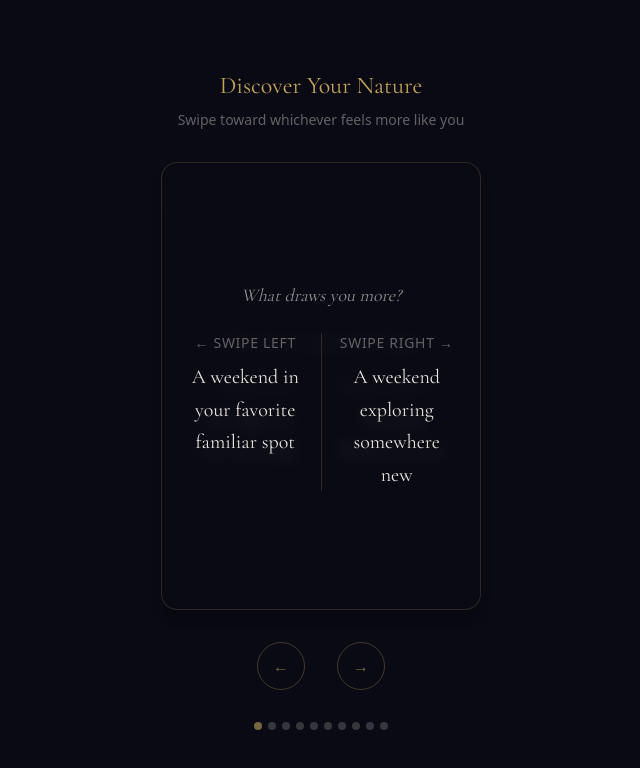
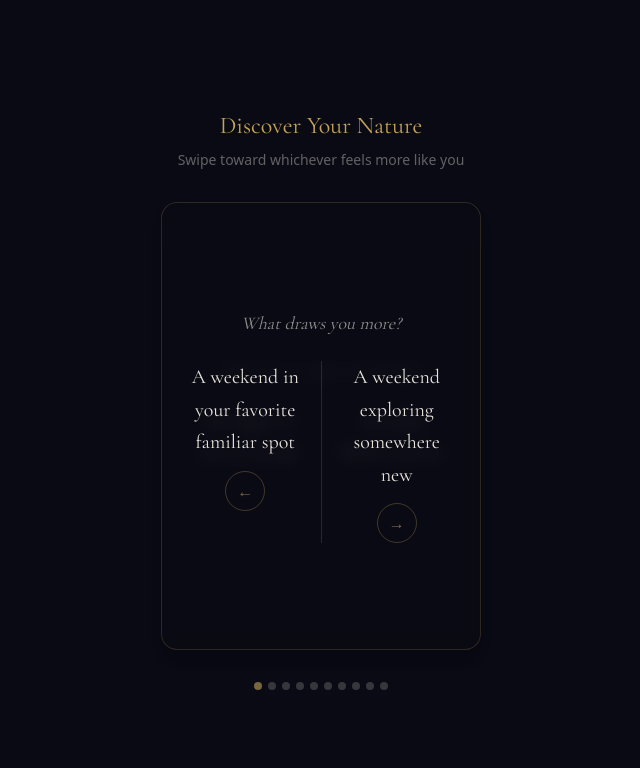
Before and after one commit to sahmedx/selfscape, a Next.js app: page /big-five in a window 1280 px wide. Shown: the top 768 px of the page, without its empty margins (319-959 px from the left). Built offline with nearby package versions, Linux system fonts and the light colour scheme.

Commit message:
more formatting font sizes

```diff
--- a/src/components/ResultsDisplay.tsx
+++ b/src/components/ResultsDisplay.tsx
@@ -176,7 +176,7 @@ export default function ResultsDisplay({ result, onReset }: ResultsDisplayProps)
         ) : (
           <Link
             href="/big-five"
-            className="inline-block px-6 py-3 text-sm font-serif tracking-wide text-gold/70 transition-colors hover:text-gold"
+            className="inline-block px-6 py-3 text-lg font-serif tracking-wide text-gold/70 transition-colors hover:text-gold"
           >
             Discover Your Nature
           </Link>
@@ -231,7 +231,7 @@ export default function ResultsDisplay({ result, onReset }: ResultsDisplayProps)
         ) : (
           <Link
             href="/enneagram"
-            className="inline-block px-6 py-3 text-sm font-serif tracking-wide text-gold/70 transition-colors hover:text-gold"
+            className="inline-block px-6 py-3 text-lg font-serif tracking-wide text-gold/70 transition-colors hover:text-gold"
           >
             Discover Your Inner World
           </Link>
@@ -268,7 +268,7 @@ export default function ResultsDisplay({ result, onReset }: ResultsDisplayProps)
         ) : (
           <Link
             href="/mbti"
-            className="inline-block px-6 py-3 text-sm font-serif tracking-wide text-gold/70 transition-colors hover:text-gold"
+            className="inline-block px-6 py-3 text-lg font-serif tracking-wide text-gold/70 transition-colors hover:text-gold"
           >
             Enter Your Type
           </Link>
--- a/src/components/swipe/SwipeCard.tsx
+++ b/src/components/swipe/SwipeCard.tsx
@@ -102,22 +102,34 @@ const SwipeCard = forwardRef<SwipeCardHandle, SwipeCardProps>(
             </p>
           )}
           <div className="flex gap-4 w-full">
-            <div className="flex-1 text-center">
-              <p className="text-foreground/40 text-sm uppercase tracking-wider mb-2">
-                ← Swipe left
-              </p>
+            <div className="flex-1 flex flex-col items-center text-center gap-3">
               <p className="text-foreground font-serif text-xl leading-relaxed">
                 {card.leftLabel}
               </p>
+              <button
+                type="button"
+                className="w-10 h-10 rounded-full border border-gold/30 text-gold/60 hover:text-gold hover:border-gold active:bg-gold/10 transition-colors flex items-center justify-center"
+                onPointerDown={(e) => e.stopPropagation()}
+                onClick={(e) => { e.stopPropagation(); animateOff("left"); }}
+                aria-label="Choose left option"
+              >
+                ←
+              </button>
             </div>
             <div className="w-px bg-gold/20" />
-            <div className="flex-1 text-center">
-              <p className="text-foreground/40 text-sm uppercase tracking-wider mb-2">
-                Swipe right →
-              </p>
+            <div className="flex-1 flex flex-col items-center text-center gap-3">
               <p className="text-foreground font-serif text-xl leading-relaxed">
                 {card.rightLabel}
               </p>
+              <button
+                type="button"
+                className="w-10 h-10 rounded-full border border-gold/30 text-gold/60 hover:text-gold hover:border-gold active:bg-gold/10 transition-colors flex items-center justify-center"
+                onPointerDown={(e) => e.stopPropagation()}
+                onClick={(e) => { e.stopPropagation(); animateOff("right"); }}
+                aria-label="Choose right option"
+              >
+                →
+              </button>
             </div>
           </div>
         </div>
--- a/src/components/swipe/SwipeDeck.tsx
+++ b/src/components/swipe/SwipeDeck.tsx
@@ -112,34 +112,16 @@ export default function SwipeDeck({ cards, onSwipe, onComplete }: SwipeDeckProps
         )}
       </div>
 
-      {/* Tap fallback buttons */}
-      {!isDone && (
-        <div className="flex gap-8 items-center">
+      {/* Undo button */}
+      {!isDone && currentIndex > 0 && (
+        <div className="flex justify-center">
           <button
-            onClick={() => triggerSwipe("left")}
+            onClick={handleUndo}
             disabled={isAnimating}
-            className="w-12 h-12 rounded-full border border-gold/30 text-gold/60 hover:text-gold hover:border-gold transition-colors flex items-center justify-center disabled:opacity-30"
-            aria-label="Swipe left"
+            className="w-12 h-12 rounded-full border border-foreground/20 text-foreground/40 hover:text-foreground/60 hover:border-foreground/40 transition-colors flex items-center justify-center disabled:opacity-30"
+            aria-label="Undo last swipe"
           >
-            ←
-          </button>
-          {currentIndex > 0 && (
-            <button
-              onClick={handleUndo}
-              disabled={isAnimating}
-              className="w-12 h-12 rounded-full border border-foreground/20 text-foreground/40 hover:text-foreground/60 hover:border-foreground/40 transition-colors flex items-center justify-center disabled:opacity-30"
-              aria-label="Undo last swipe"
-            >
-              ↩
-            </button>
-          )}
-          <button
-            onClick={() => triggerSwipe("right")}
-            disabled={isAnimating}
-            className="w-12 h-12 rounded-full border border-gold/30 text-gold/60 hover:text-gold hover:border-gold transition-colors flex items-center justify-center disabled:opacity-30"
-            aria-label="Swipe right"
-          >
-            →
+            ↩
           </button>
         </div>
       )}
```
